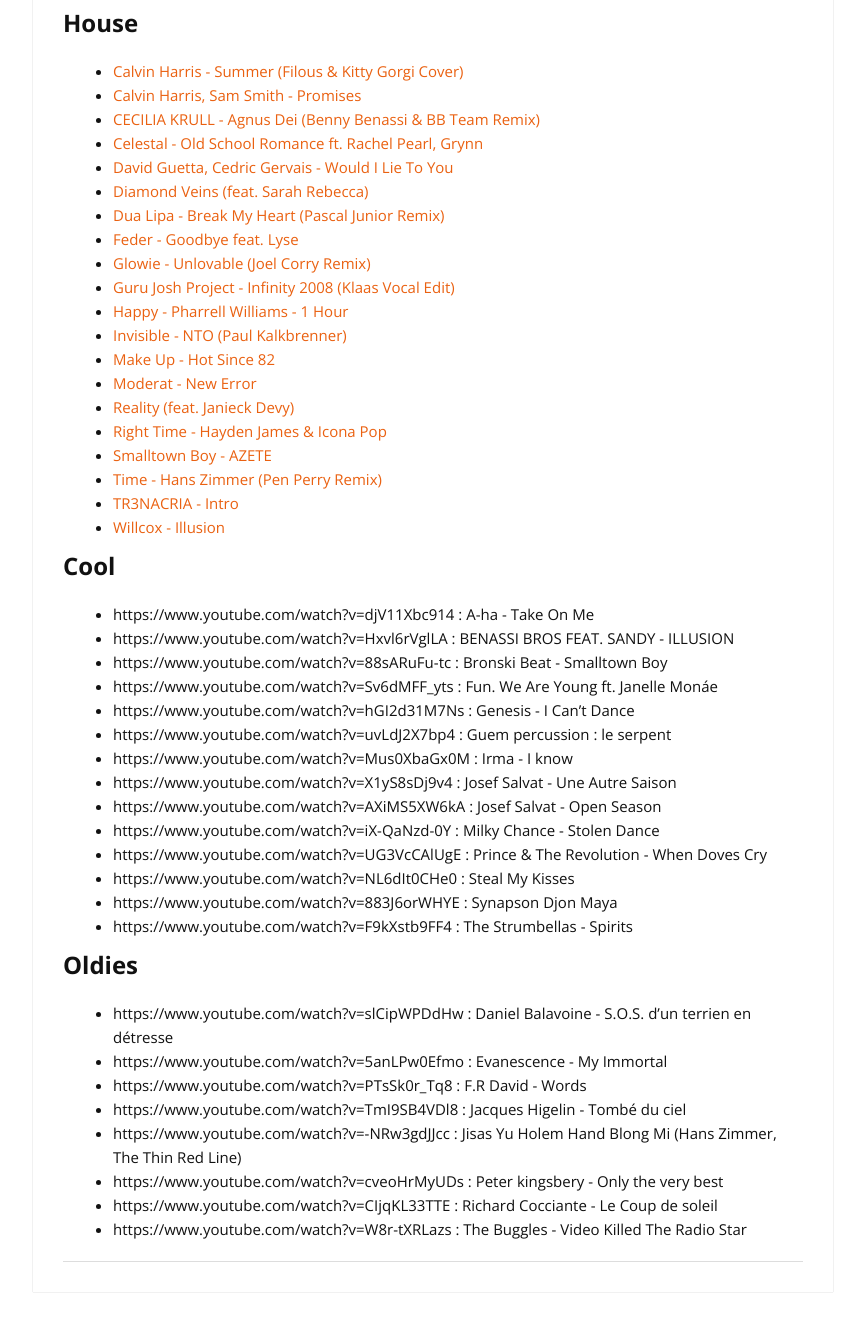
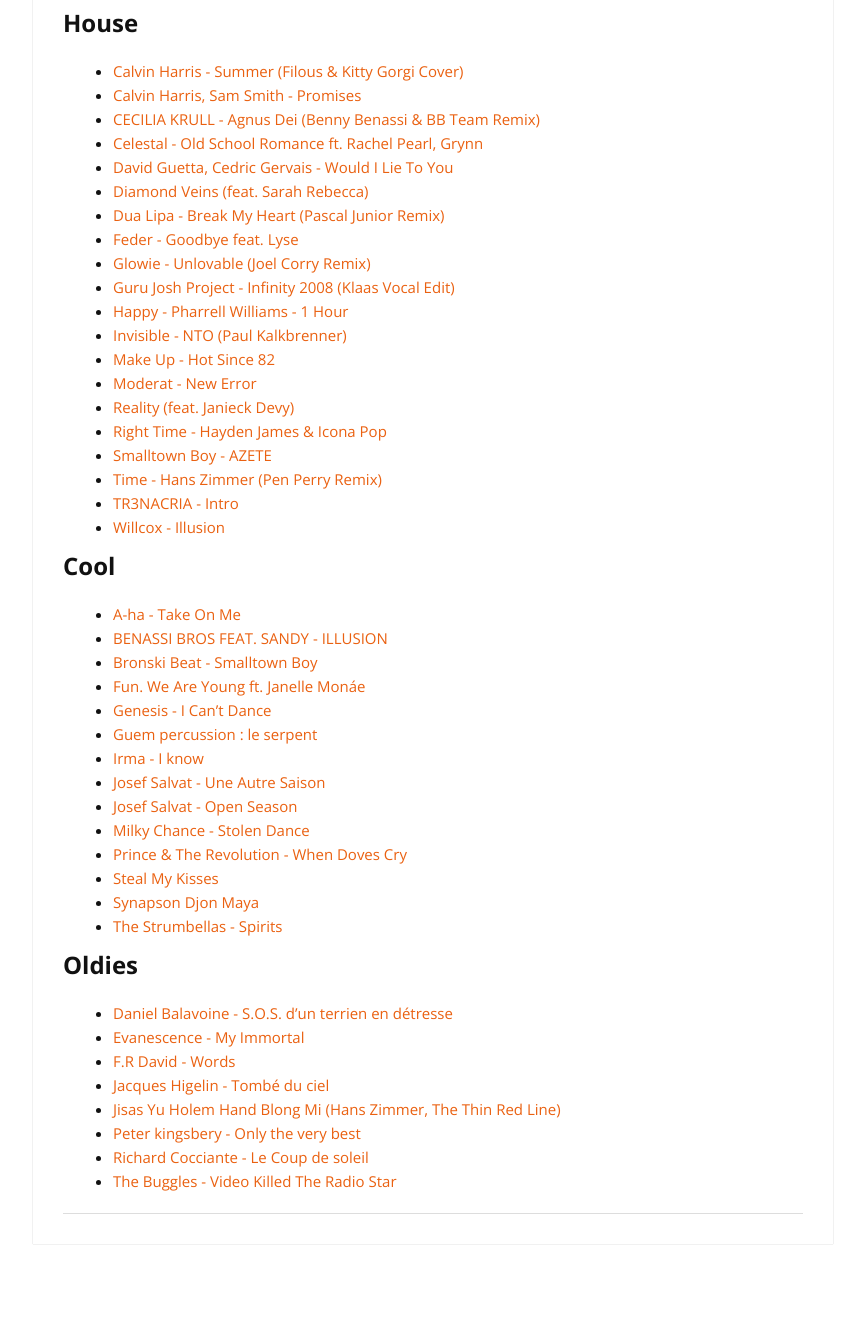
Before and after one commit to cylmat/cylmat.github.io, a Jekyll site: the page built from _pages/musics.md, in a window 1280 px wide and 1400 px high, scrolled down 599 px. Shown: the top 1332 px of the window, without its empty margins (207-1072 px from the left). Built offline with Jekyll 4.4.1, drawn with Linux system fonts in a browser that asks for light colours; nearby versions of some CDN libraries.

Commit message:
Update musics.md

```diff
--- a/_pages/musics.md
+++ b/_pages/musics.md
@@ -47,28 +47,29 @@
 
 ## Cool
 
-- https://www.youtube.com/watch?v=djV11Xbc914 : A-ha - Take On Me
-- https://www.youtube.com/watch?v=Hxvl6rVglLA : BENASSI BROS FEAT. SANDY - ILLUSION
-- https://www.youtube.com/watch?v=88sARuFu-tc : Bronski Beat - Smalltown Boy
-- https://www.youtube.com/watch?v=Sv6dMFF_yts : Fun. We Are Young ft. Janelle Monáe
-- https://www.youtube.com/watch?v=hGI2d31M7Ns : Genesis - I Can't Dance
-- https://www.youtube.com/watch?v=uvLdJ2X7bp4 : Guem percussion : le serpent
-- https://www.youtube.com/watch?v=Mus0XbaGx0M : Irma - I know
-- https://www.youtube.com/watch?v=X1yS8sDj9v4 : Josef Salvat - Une Autre Saison
-- https://www.youtube.com/watch?v=AXiMS5XW6kA : Josef Salvat - Open Season
-- https://www.youtube.com/watch?v=iX-QaNzd-0Y : Milky Chance - Stolen Dance
-- https://www.youtube.com/watch?v=UG3VcCAlUgE : Prince & The Revolution - When Doves Cry
-- https://www.youtube.com/watch?v=NL6dIt0CHe0 : Steal My Kisses
-- https://www.youtube.com/watch?v=883J6orWHYE : Synapson Djon Maya
-- https://www.youtube.com/watch?v=F9kXstb9FF4 : The Strumbellas - Spirits
+- [A-ha - Take On Me](https://www.youtube.com/watch?v=djV11Xbc914)
+- [BENASSI BROS FEAT. SANDY - ILLUSION](https://www.youtube.com/watch?v=Hxvl6rVglLA)
+- [Bronski Beat - Smalltown Boy](https://www.youtube.com/watch?v=88sARuFu-tc)
+- [Fun. We Are Young ft. Janelle Monáe](https://www.youtube.com/watch?v=Sv6dMFF_yts)
+- [Genesis - I Can't Dance](https://www.youtube.com/watch?v=hGI2d31M7Ns)
+- [Guem percussion : le serpent](https://www.youtube.com/watch?v=uvLdJ2X7bp4)
+- [Irma - I know](https://www.youtube.com/watch?v=Mus0XbaGx0M)
+- [Josef Salvat - Une Autre Saison](https://www.youtube.com/watch?v=X1yS8sDj9v4)
+- [Josef Salvat - Open Season](https://www.youtube.com/watch?v=AXiMS5XW6kA)
+- [Milky Chance - Stolen Dance](https://www.youtube.com/watch?v=iX-QaNzd-0Y)
+- [Prince & The Revolution - When Doves Cry](https://www.youtube.com/watch?v=UG3VcCAlUgE)
+- [Steal My Kisses](https://www.youtube.com/watch?v=NL6dIt0CHe0)
+- [Synapson Djon Maya](https://www.youtube.com/watch?v=883J6orWHYE)
+- [The Strumbellas - Spirits](https://www.youtube.com/watch?v=F9kXstb9FF4)
+
 
 ## Oldies
 
-- https://www.youtube.com/watch?v=slCipWPDdHw : Daniel Balavoine - S.O.S. d'un terrien en détresse
-- https://www.youtube.com/watch?v=5anLPw0Efmo : Evanescence - My Immortal
-- https://www.youtube.com/watch?v=PTsSk0r_Tq8 : F.R David - Words
-- https://www.youtube.com/watch?v=TmI9SB4VDl8 : Jacques Higelin - Tombé du ciel
-- https://www.youtube.com/watch?v=-NRw3gdJJcc : Jisas Yu Holem Hand Blong Mi (Hans Zimmer, The Thin Red Line)
-- https://www.youtube.com/watch?v=cveoHrMyUDs : Peter kingsbery - Only the very best
-- https://www.youtube.com/watch?v=CIjqKL33TTE : Richard Cocciante - Le Coup de soleil
-- https://www.youtube.com/watch?v=W8r-tXRLazs : The Buggles - Video Killed The Radio Star
+- [Daniel Balavoine - S.O.S. d'un terrien en détresse](https://www.youtube.com/watch?v=slCipWPDdHw)
+- [Evanescence - My Immortal](https://www.youtube.com/watch?v=5anLPw0Efmo)
+- [F.R David - Words](https://www.youtube.com/watch?v=PTsSk0r_Tq8)
+- [Jacques Higelin - Tombé du ciel](https://www.youtube.com/watch?v=TmI9SB4VDl8)
+- [Jisas Yu Holem Hand Blong Mi (Hans Zimmer, The Thin Red Line)](https://www.youtube.com/watch?v=-NRw3gdJJcc)
+- [Peter kingsbery - Only the very best](https://www.youtube.com/watch?v=cveoHrMyUDs)
+- [Richard Cocciante - Le Coup de soleil](https://www.youtube.com/watch?v=CIjqKL33TTE)
+- [The Buggles - Video Killed The Radio Star](https://www.youtube.com/watch?v=W8r-tXRLazs)
```
